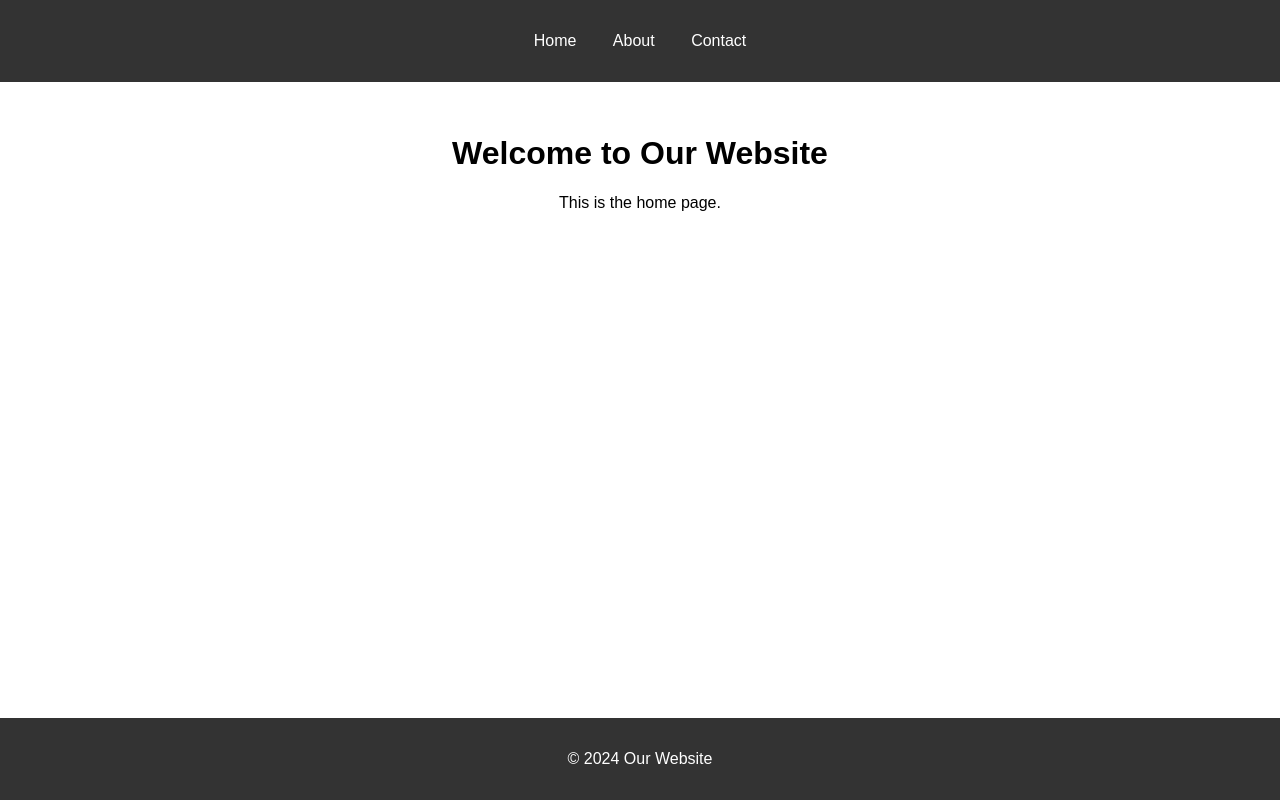
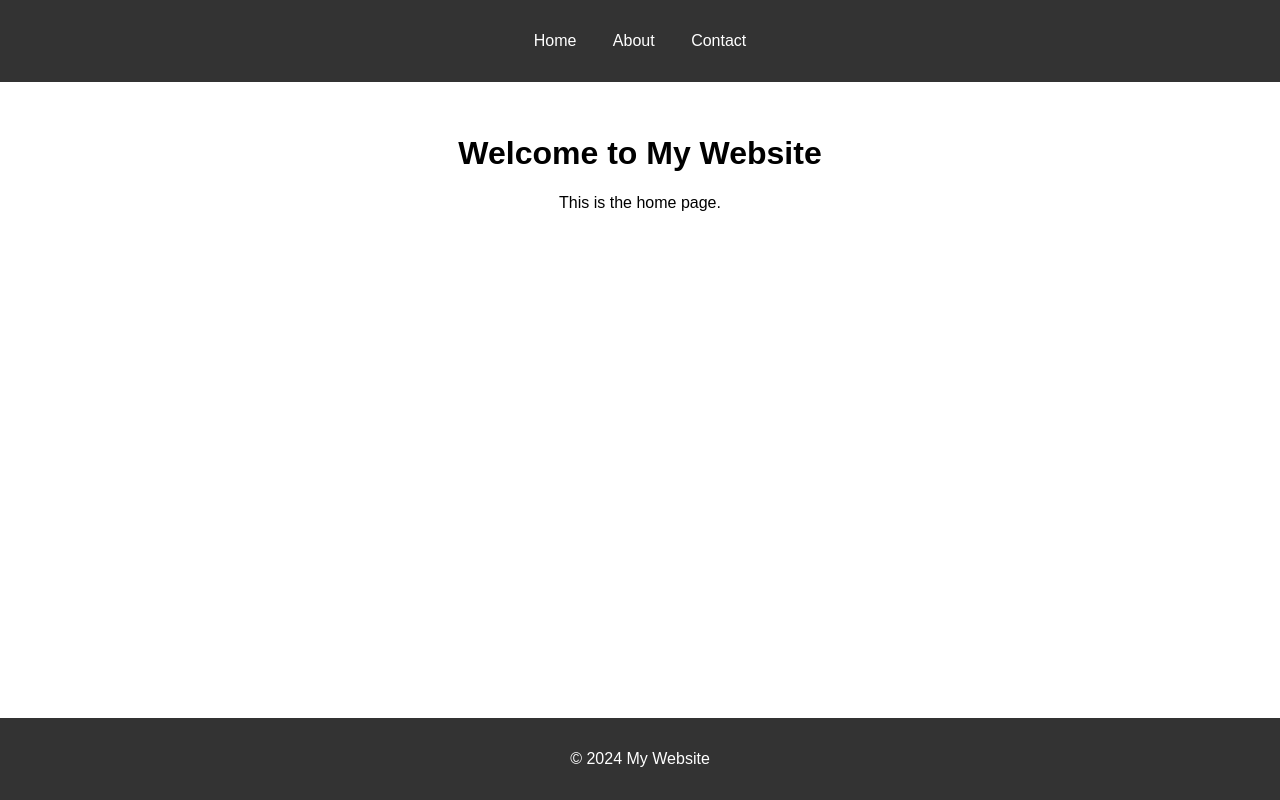
Before and after one commit to owenlydiatt/website, a plain HTML site: page index.html in a window 1280 px wide. Drawn offline with Linux system fonts and the light colour scheme; files that its build step writes are made by us from their sources; files whose address does not match are found by name.

Commit message:
Update index.html

```diff
--- a/index.html
+++ b/index.html
@@ -17,11 +17,11 @@
         </nav>
     </header>
     <main>
-        <h1>Welcome to Our Website</h1>
+        <h1>Welcome to My Website</h1>
         <p>This is the home page.</p>
     </main>
     <footer>
-        <p>&copy; 2024 Our Website</p>
+        <p>&copy; 2024 My Website</p>
     </footer>
     <script src="js/script.js"></script>
 </body>
```
